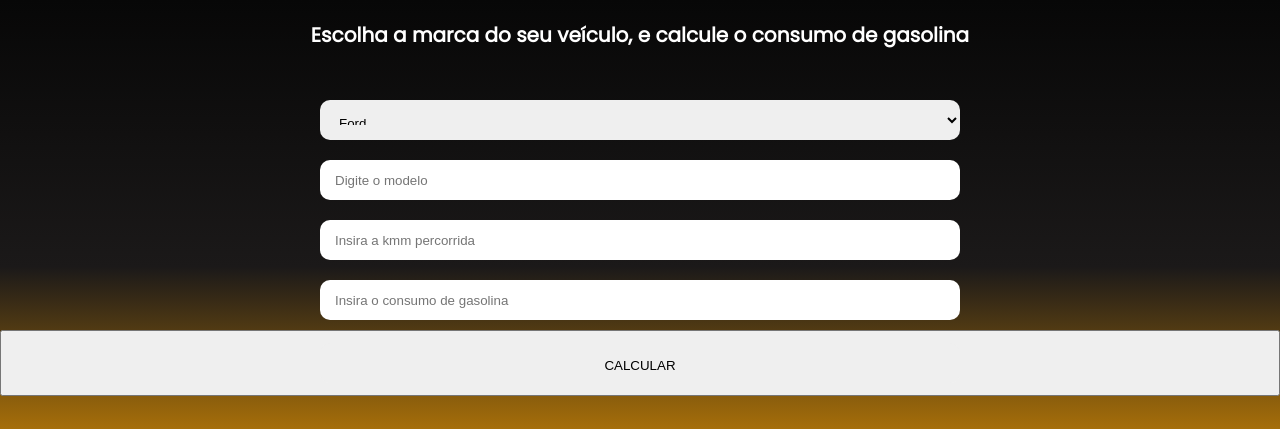
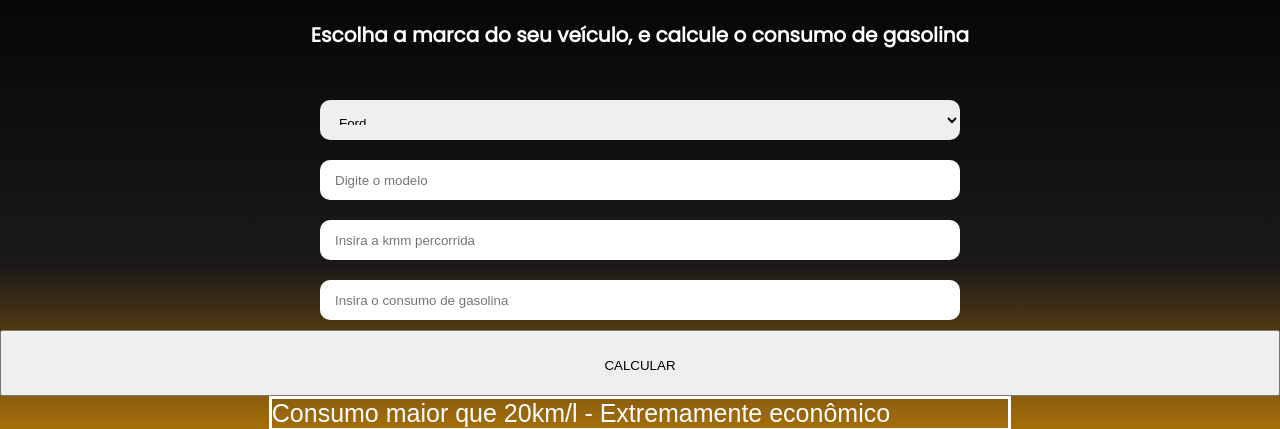
Before and after one commit to gabzcode777/GasolinaUtilizada, a website: page www/index.html in a window 1280 px wide. Shown: the top 429 px of the page. Drawn offline with Linux system fonts and the light colour scheme.

Commit message:
Update style.css

```diff
--- a/www/css/style.css
+++ b/www/css/style.css
@@ -122,3 +122,12 @@ font-family: Arial, Helvetica, sans-serif;
 
 
 }
+
+.table > p{
+    font-family: Arial, Helvetica, sans-serif;
+    color: white;
+    border: solid rgb(255, 255, 255) 3px;
+    margin: 0px;
+    font-size: 25px;
+    align-items: center;
+}
```
